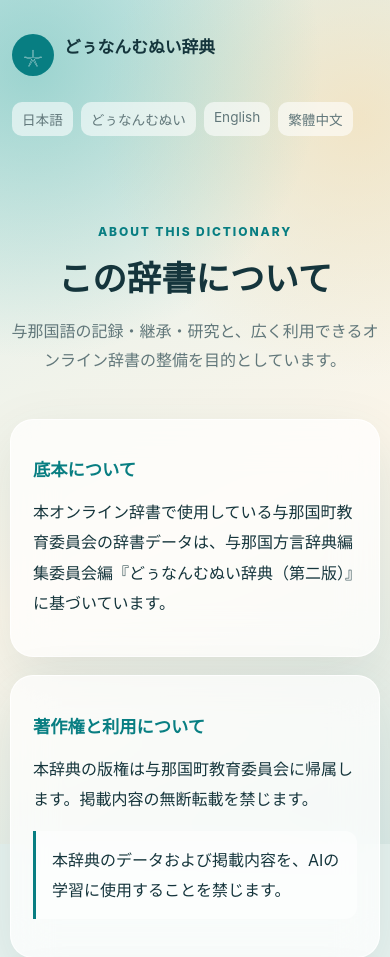
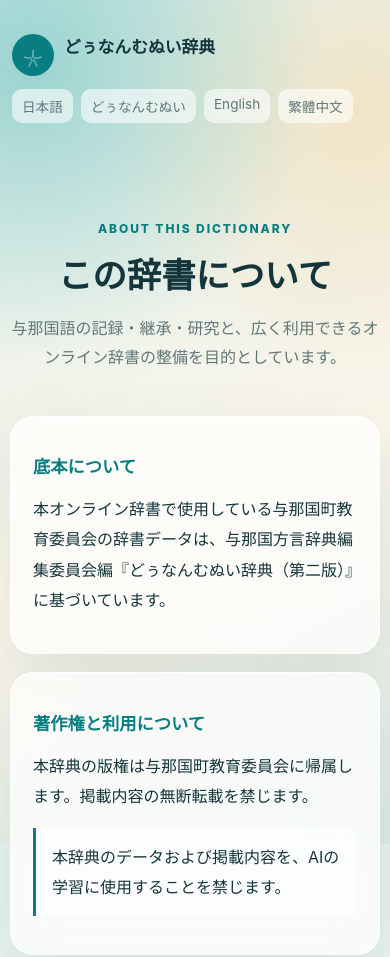
Before and after one commit to ryo-dunan/Dunan-dictionary, a Flask app: template v2app/templates/public/about.html in a window 390 px wide. Shown: the top 957 px of the page. Run offline with Flask 3, Linux system fonts and the light colour scheme; the template is opened without the code that fills it, so the values that code supplies are empty.

Commit message:
公開ヘッダーの言語切替配置を修正

```diff
--- a/v2app/static/public/about.css
+++ b/v2app/static/public/about.css
@@ -1,9 +1,22 @@
+.public-nav .brand {
+  flex: 0 0 auto;
+}
+
+.public-nav-actions {
+  display: flex;
+  align-items: center;
+  gap: 22px;
+  margin-left: auto;
+}
+
 .about-nav-link {
-  margin-left: auto;
+  padding-left: 22px;
+  border-left: 1px solid rgba(21, 53, 60, 0.18);
   color: var(--ocean);
   font-size: 0.85rem;
   font-weight: 750;
   text-decoration: none;
+  white-space: nowrap;
 }
 
 .about-nav-link[aria-current="page"] {
@@ -55,9 +68,18 @@
 }
 
 @media (max-width: 720px) {
+  .public-nav-actions {
+    display: grid;
+    gap: 10px;
+    width: 100%;
+    margin-left: 0;
+  }
+
   .about-nav-link {
-    max-width: 7.5em;
-    text-align: right;
+    justify-self: start;
+    padding-left: 0;
+    border-left: 0;
+    text-align: left;
   }
 
   .about-hero {
--- a/v2app/templates/public/base.html
+++ b/v2app/templates/public/base.html
@@ -19,13 +19,15 @@
   <div class="island-bg" aria-hidden="true"></div>
   <header class="public-nav">
     <a class="brand" href="{{ url_for('public.index',language=language) }}"><span>𓇼</span><strong>どぅなんむぬい辞典</strong><small>{{ ui.brand_subtitle }}</small></a>
-    <a class="about-nav-link" href="{{ url_for('public.about',language=language) }}" {% if request.endpoint=='public.about' %}aria-current="page"{% endif %}>{{ ui.about }}</a>
+    <div class="public-nav-actions">
       <nav aria-label="{{ ui.language_nav }}">
         <a href="{{ language_urls.ja }}" {% if language=='ja' %}aria-current="page"{% endif %}>日本語</a>
         <a href="{{ language_urls.yonaguni }}" {% if language=='yonaguni' %}aria-current="page"{% endif %}>どぅなんむぬい</a>
         <a href="{{ language_urls.en }}" {% if language=='en' %}aria-current="page"{% endif %}>English</a>
         <a href="{{ language_urls['zh-tw'] }}" {% if language=='zh-tw' %}aria-current="page"{% endif %}>繁體中文</a>
       </nav>
+      <a class="about-nav-link" href="{{ url_for('public.about',language=language) }}" {% if request.endpoint=='public.about' %}aria-current="page"{% endif %}>{{ ui.about }}</a>
+    </div>
   </header>
   <main class="public-shell">{% block content %}{% endblock %}</main>
   <footer>
```
Lines whose indentation alone changed are shown as unchanged.
